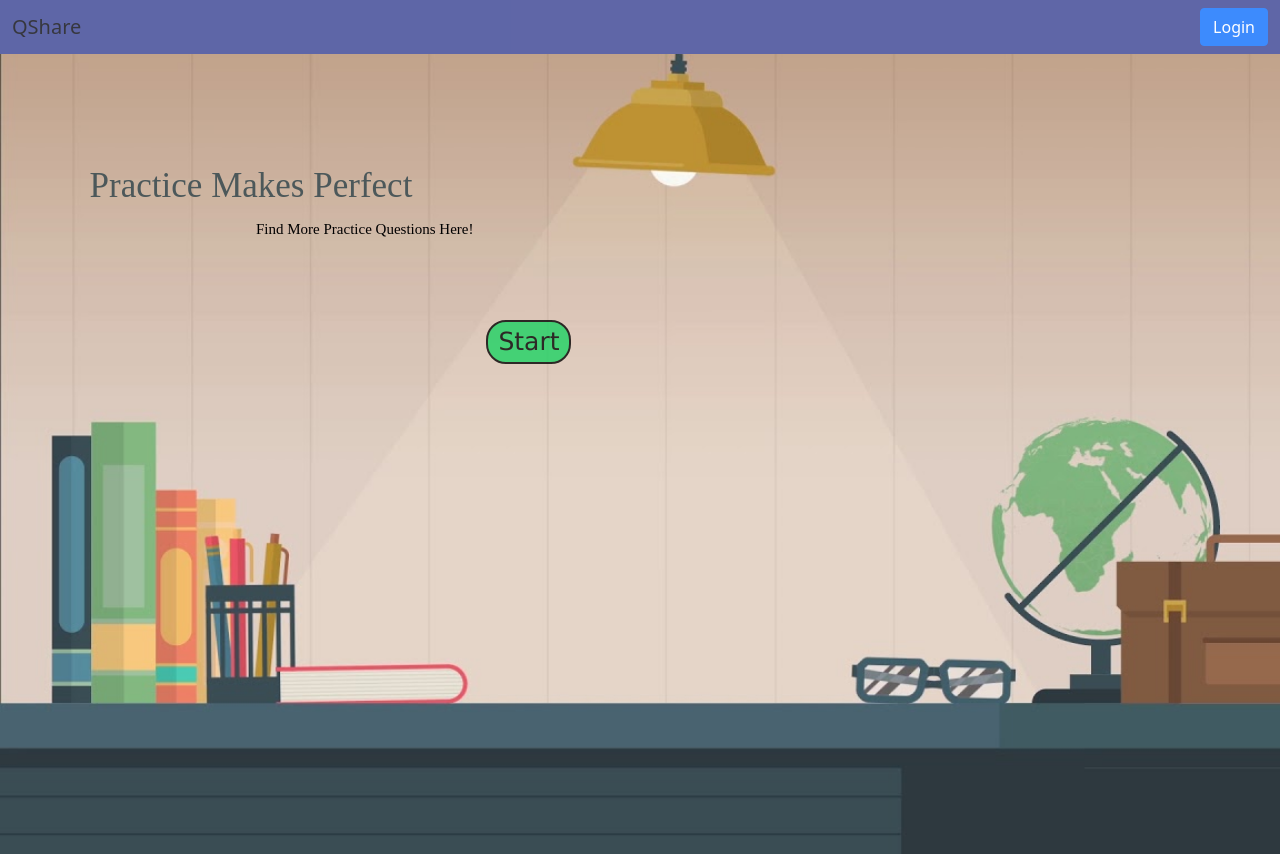
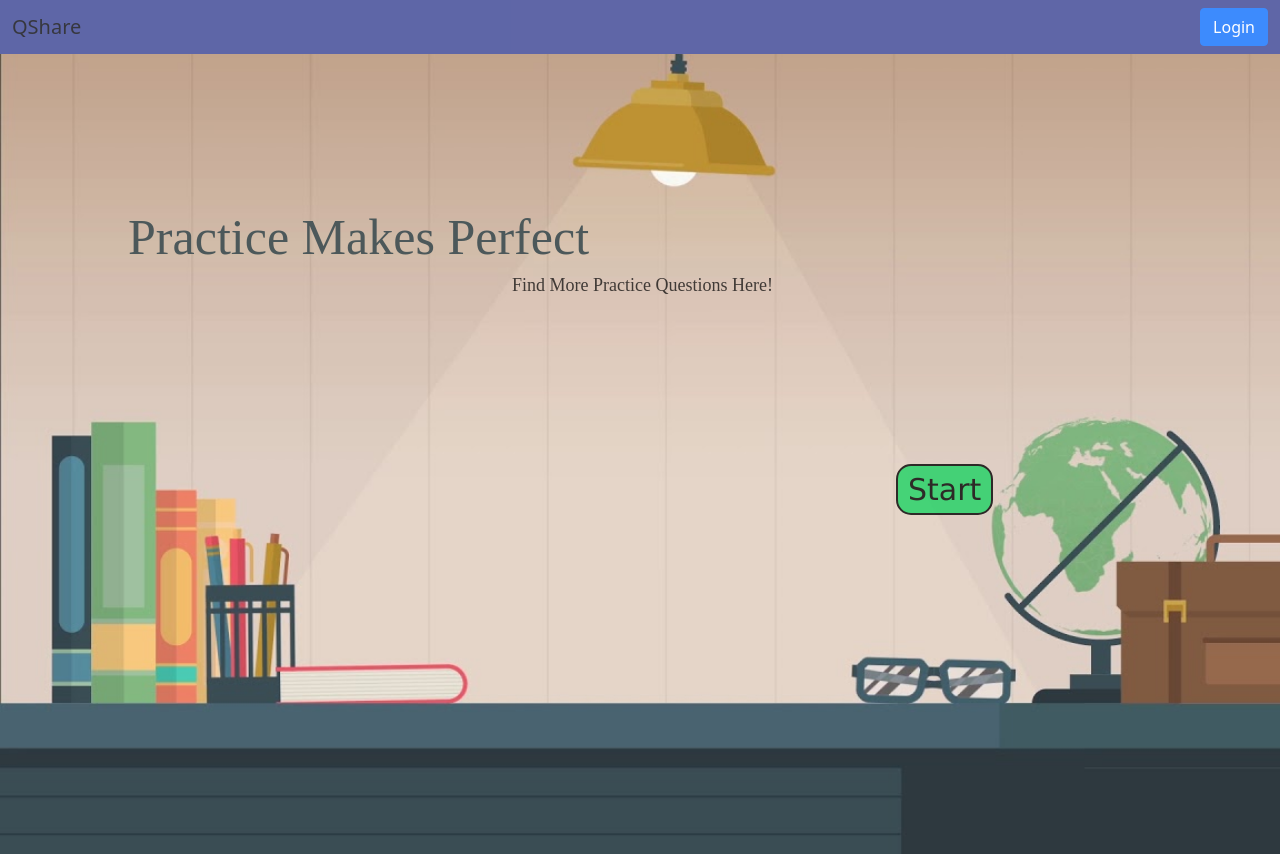
Before and after one commit to sh3ngsh3ng/Project-02-V2, a React (Create React App) app: page / in a window 1280 px wide. Built offline with nearby package versions, Linux system fonts and the light colour scheme.

Commit message:
media query for 768

```diff
--- a/src/App.css
+++ b/src/App.css
@@ -10,7 +10,7 @@
 
 #start-btn-div {
   position: absolute;
-  top: 40%;
+  top: 45%;
   left: 38%;
 }
 
@@ -24,7 +24,7 @@
   border: black solid 2px;
   background-color: rgb(29, 211, 99);
   opacity: 0.8;
-  border-radius: 20px;
+  border-radius: 15px;
 }
 
 #start-btn:hover {
@@ -331,3 +331,69 @@
 }
 
 /* end of QuestionDisplay cards */
+
+
+
+@media only screen and (min-width:425px) {
+  #page-text-1-div {
+    left: 13%
+  }
+
+  #page-text-2-div {
+    left: 25%
+  }
+
+  #start-btn-div {
+    left: 40%;
+  }
+}
+
+@media only screen and (min-width:768px) {
+  /* start of LandingPage */
+  #start-btn-div {
+    top: 58%;
+    left: 70%;
+  }
+
+  #start-btn {
+    font-size: 30px;
+  }
+
+  #page-text-1-div {
+    top: 25%;
+    left:10%
+  }
+
+  .front-page-letters {
+    font-size: 50px;
+  }
+
+  #page-text-2-div {
+    top: 34%;
+    left: 40%;
+    opacity: 0.7
+  }
+
+  .front-page-letters2 {
+    font-size: 18px;
+  }
+
+  /* end of LandingPage */
+
+
+  /* start of Submissions */
+  .question-title {
+    font-size: 16px;
+  }
+
+  .edit-form-label {
+    font-size: 16px;
+  }
+
+  /* end of Submissions */
+
+
+  /* start of QuestionPage */
+
+  /* end of QuestionPage */
+}
--- a/src/App.js
+++ b/src/App.js
@@ -169,6 +169,7 @@ export default class App extends React.Component {
       return (
         <QuestionManagement levelObj = {this.findLevelObj}
                             editDone = {this.editDone}
+                            changePage = {this.changeToLandingPage}
 
         />
       )
--- a/src/components/QuestionManagement.js
+++ b/src/components/QuestionManagement.js
@@ -2,6 +2,7 @@ import axios from "axios"
 import React from "react"
 import AddQuestion from "./AddQuestion"
 import Contributions from "./Contributions"
+import BackBtn from "./BackBtn"
 
 
 export default class QuestionManagement extends React.Component {
@@ -120,6 +121,7 @@ export default class QuestionManagement extends React.Component {
                     </li>
                 </ul>
                 {this.renderContent()}
+                <BackBtn changePage={this.props.changePage} />
             </React.Fragment>
         )
     }
```
